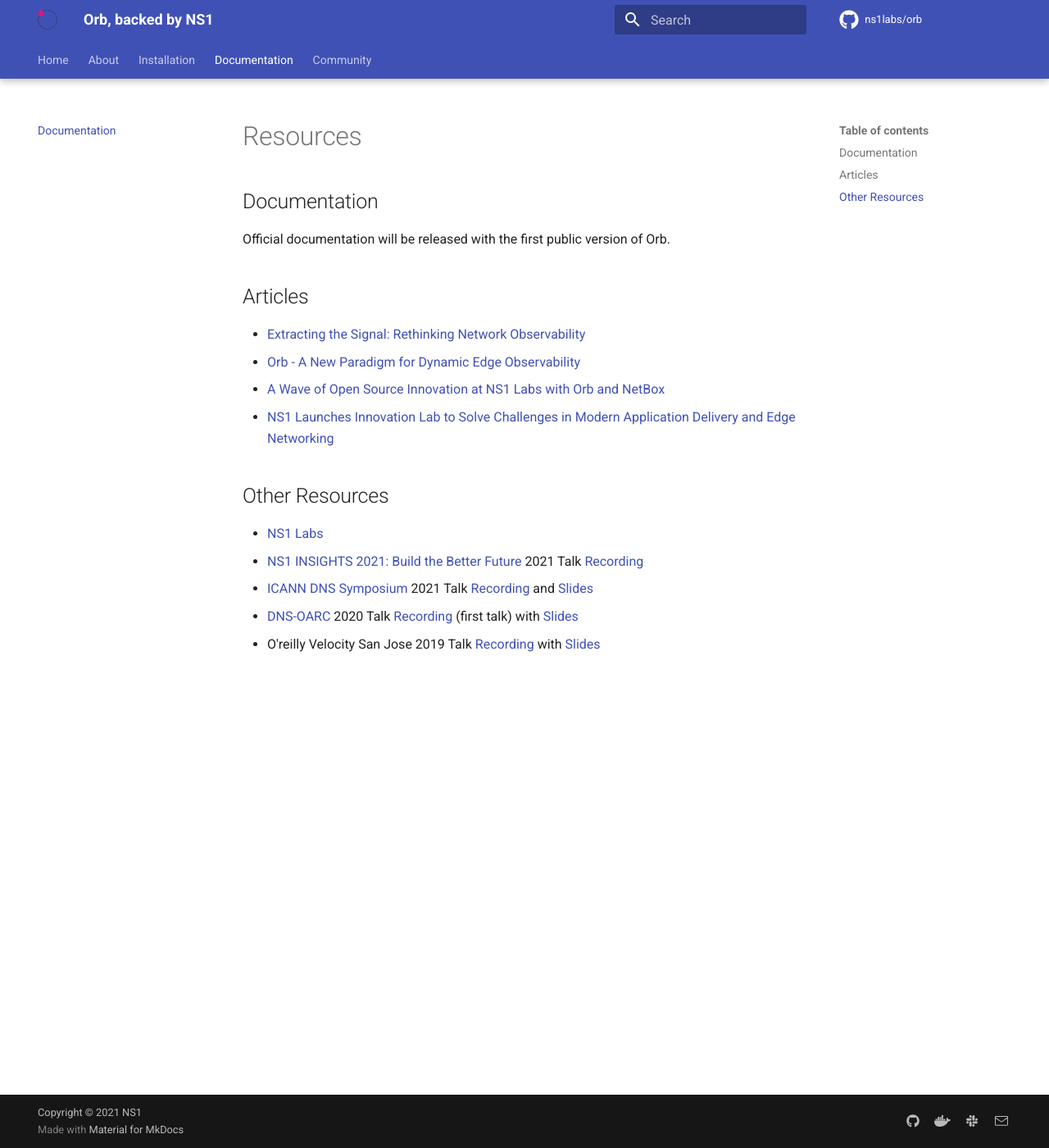
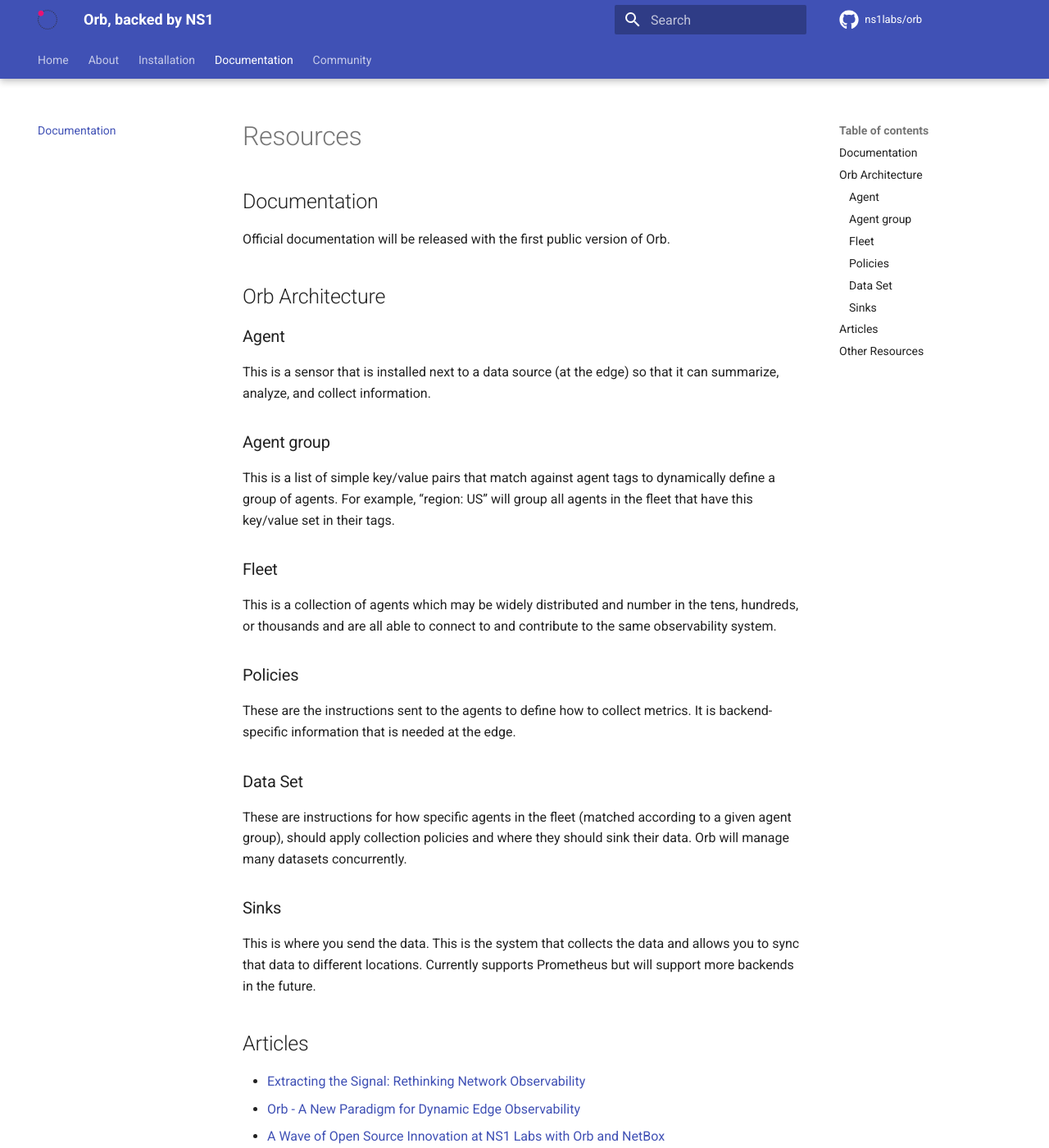
Before and after one commit to orb-community/orb-website, an MkDocs documentation site: the page built from docs/docs.md, in a window 1280 px wide and 1400 px high. Shown: the whole window at 82% size. Built offline with MkDocs 1.6.1 and Material for MkDocs 9.7.7, drawn with Linux system fonts in a browser that asks for light colours; comment, search, counter and statistics services are not loaded.

Commit message:
arch concepts added

```diff
--- a/docs/docs.md
+++ b/docs/docs.md
@@ -2,6 +2,25 @@
 
 ## Documentation
 Official documentation will be released with the first public version of Orb.
+
+## Orb Architecture
+### Agent
+This is a sensor that is installed next to a data source (at the edge) so that it can summarize, analyze, and collect information.
+
+### Agent group
+This is a list of simple key/value pairs that match against agent tags to dynamically define a group of agents. For example, “region: US” will group all agents in the fleet that have this key/value set in their tags.
+
+### Fleet
+This is a collection of agents which may be widely distributed and number in the tens, hundreds, or thousands and are all able to connect to and contribute to the same observability system.
+
+### Policies
+These are the instructions sent to the agents to define how to collect metrics. It is backend-specific information that is needed at the edge.
+
+### Data Set
+These are instructions for how specific agents in the fleet (matched according to a given agent group), should apply collection policies and where they should sink their data. Orb will manage many datasets concurrently.
+
+### Sinks
+This is where you send the data. This is the system that collects the data and allows you to sync that data to different locations. Currently supports Prometheus but will support more backends in the future.
 
 ## Articles
 * [Extracting the Signal: Rethinking Network Observability](https://ns1.com/blog/extracting-the-signal-rethinking-network-observability)
```
